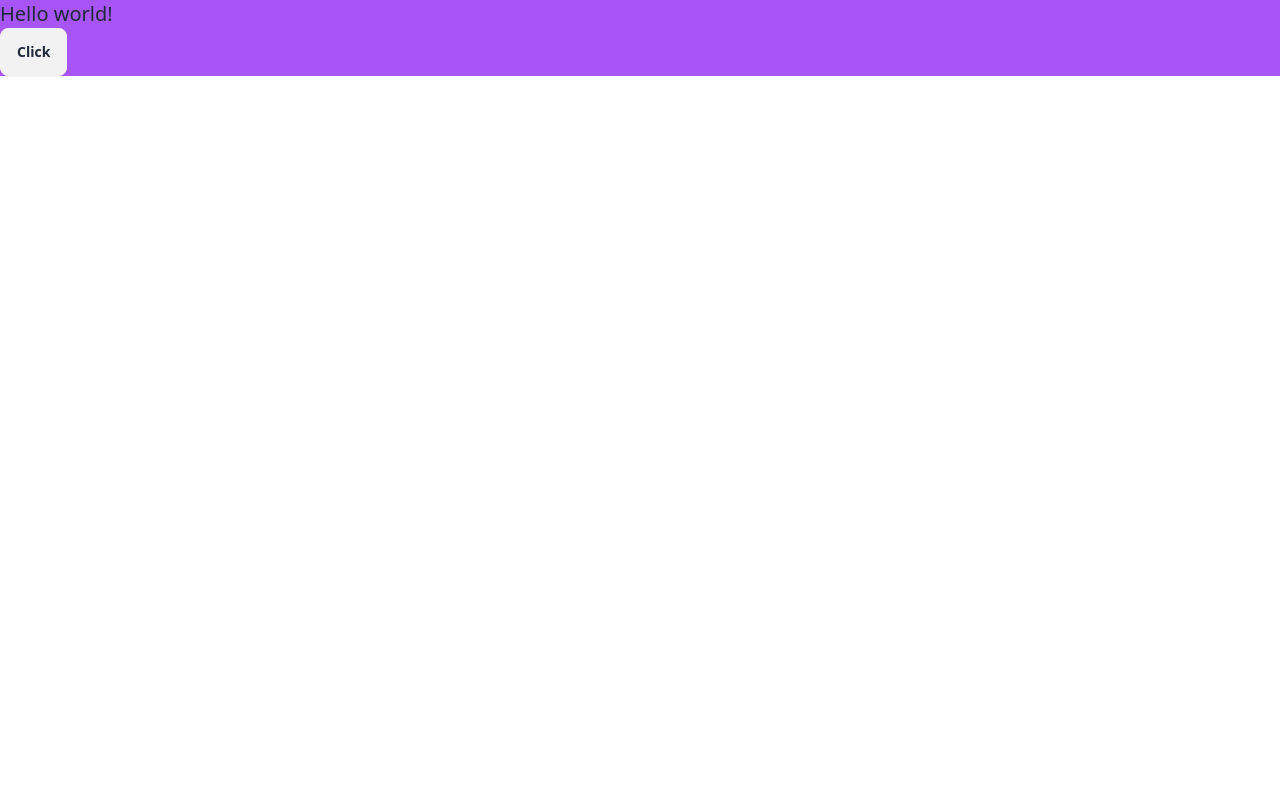
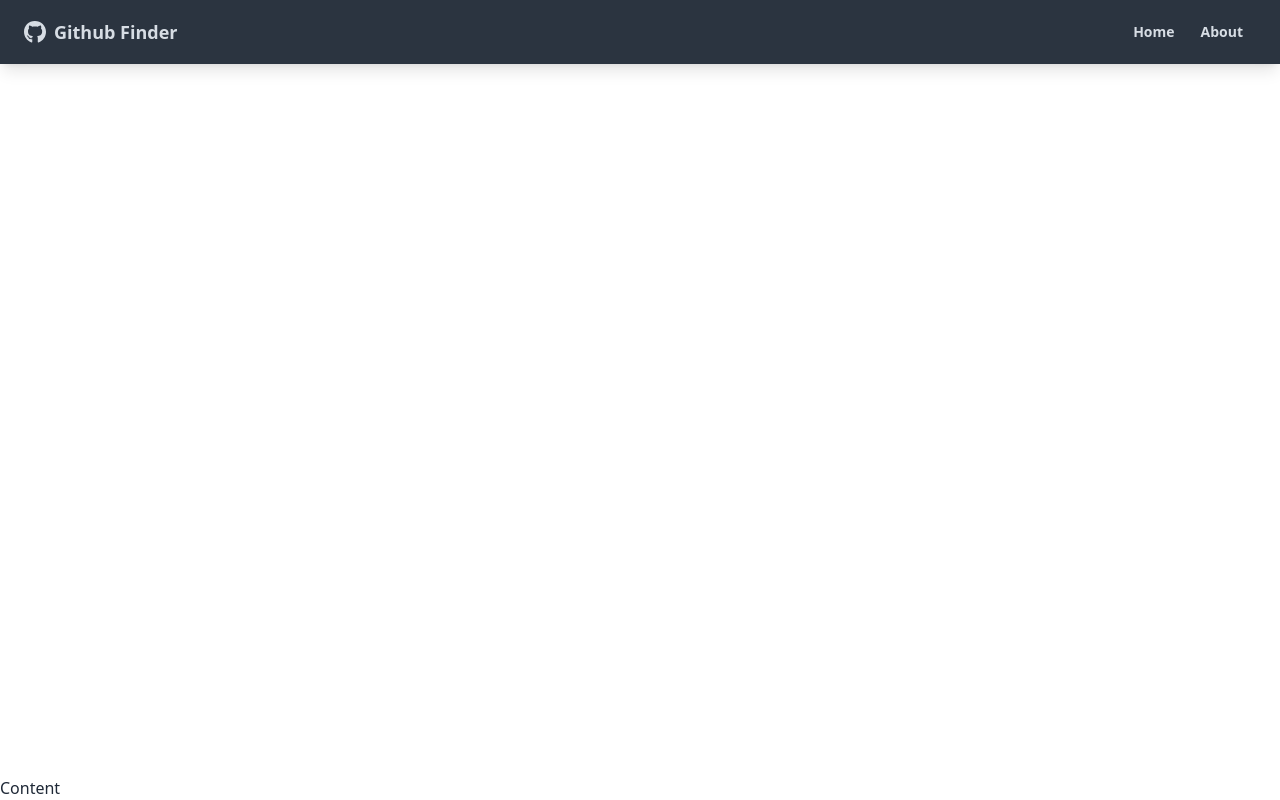
Before and after one commit to AhmedElyacoubiForJ/react-github-finder, a React (Create React App) app: page / in a window 1280 px wide. Built offline with nearby package versions, Linux system fonts and the light colour scheme.

Commit message:
navbar compo.

```diff
--- a/src/App.js
+++ b/src/App.js
@@ -1,11 +1,17 @@
+import { BrowserRouter as Router, Route } from "react-router-dom";
+
+import NavBar from "./components/layout/NavBar";
+
 function App() {
   return (
-    <div className='bg-purple-500'>
-     <h1 className='text-xl'>
-      Hello world!
-    </h1>
-    <button className='btn'>Click</button>
-    </div>
+    <Router>
+      <div className='flex flex-col justify-between h-screen'>
+        <NavBar />
+        <main>
+          Content
+        </main>
+      </div>
+    </Router>
   );
 }
 
--- /dev/null
+++ b/src/components/layout/NavBar.jsx
@@ -0,0 +1,37 @@
+import { FaGithub } from "react-icons/fa";
+import { Link } from "react-router-dom";
+import PropTypes from "prop-types";
+
+function NavBar({ title }) {
+  return (
+    <nav className="navbar mb-12 shadow-lg bg-neutral text-neutral-content">
+      <div className="container mx-auto">
+        <div className="flex-none px-2 mx-2">
+          <FaGithub className="inline pr-2 text-3xl" />
+          <Link to="/" className="text-lg font-bold align-middle">
+            {title}
+          </Link>
+        </div>
+        <div className="flex-1 px-2 mx-2">
+          <div className="flex justify-end">
+            <Link to="/" className="btn btn-ghost btn-sm rounded-btn">
+              Home
+            </Link>
+            <Link to="/about" className="btn btn-ghost btn-sm rounded-btn">
+              About
+            </Link>
+          </div>
+        </div>
+      </div>
+    </nav>
+  );
+}
+
+NavBar.defaultProps = {
+  title: "Github Finder",
+};
+NavBar.propTypes = {
+  title: PropTypes.string,
+};
+
+export default NavBar;
```
